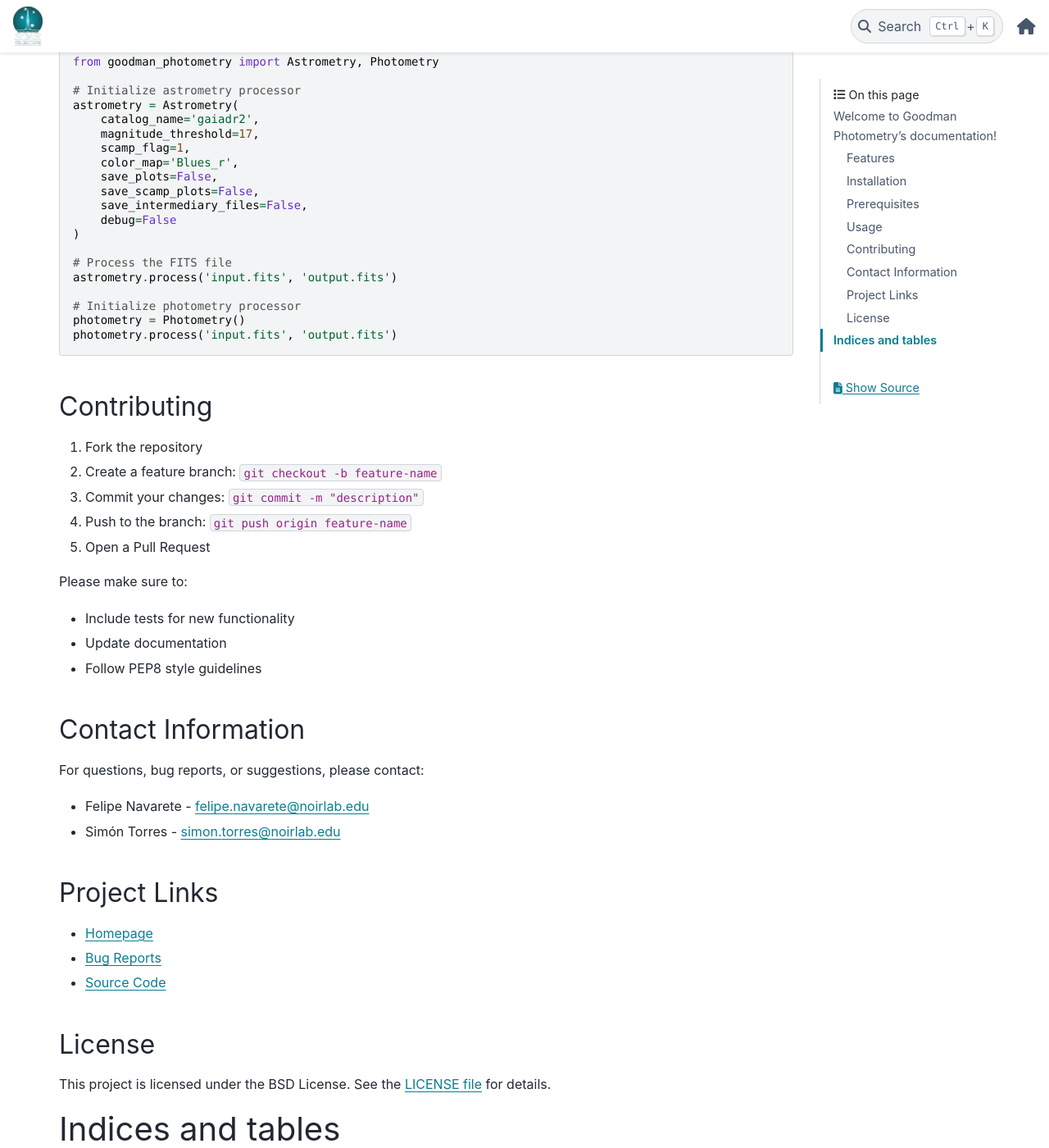
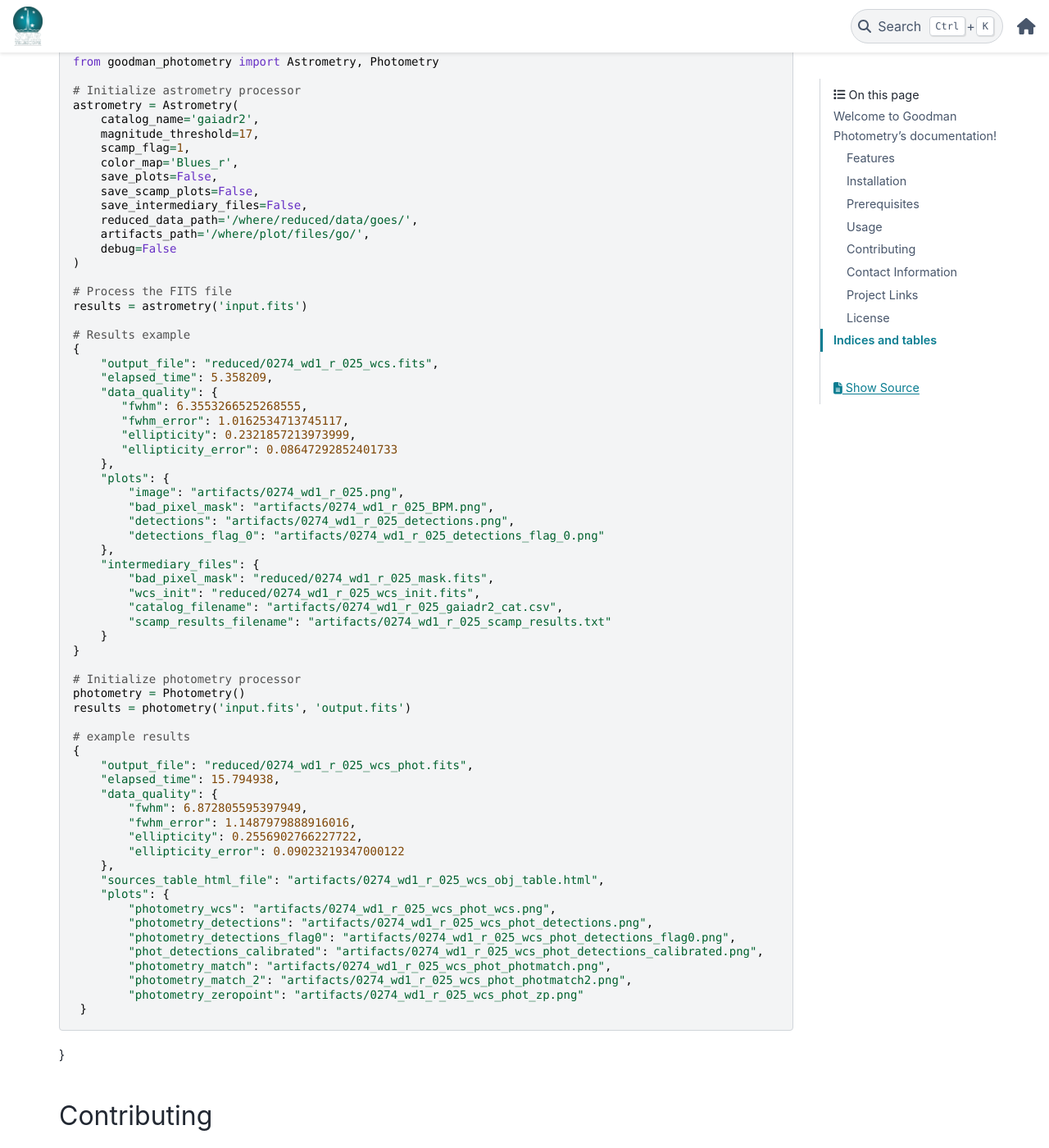
Before and after one commit to soar-telescope/goodman_photometry, a Sphinx documentation site: the page built from docs/source/index.rst, in a window 1280 px wide and 1400 px high, scrolled down 1757 px. Shown: the whole window at 82% size. Built offline with Sphinx 7.4.7 and the PyData theme 0.15.4, drawn with Linux system fonts in a browser that asks for light colours.

Commit message:
update documentation

```diff
--- a/docs/source/index.rst
+++ b/docs/source/index.rst
@@ -92,15 +92,63 @@ You can also use the package as a library in your Python code:
        save_plots=False,
        save_scamp_plots=False,
        save_intermediary_files=False,
+       reduced_data_path='/where/reduced/data/goes/',
+       artifacts_path='/where/plot/files/go/',
        debug=False
    )
 
    # Process the FITS file
-   astrometry.process('input.fits', 'output.fits')
+   results = astrometry('input.fits')
+
+   # Results example
+   {
+       "output_file": "reduced/0274_wd1_r_025_wcs.fits",
+       "elapsed_time": 5.358209,
+       "data_quality": {
+          "fwhm": 6.3553266525268555,
+          "fwhm_error": 1.0162534713745117,
+          "ellipticity": 0.2321857213973999,
+          "ellipticity_error": 0.08647292852401733
+       },
+       "plots": {
+           "image": "artifacts/0274_wd1_r_025.png",
+           "bad_pixel_mask": "artifacts/0274_wd1_r_025_BPM.png",
+           "detections": "artifacts/0274_wd1_r_025_detections.png",
+           "detections_flag_0": "artifacts/0274_wd1_r_025_detections_flag_0.png"
+       },
+       "intermediary_files": {
+           "bad_pixel_mask": "reduced/0274_wd1_r_025_mask.fits",
+           "wcs_init": "reduced/0274_wd1_r_025_wcs_init.fits",
+           "catalog_filename": "artifacts/0274_wd1_r_025_gaiadr2_cat.csv",
+           "scamp_results_filename": "artifacts/0274_wd1_r_025_scamp_results.txt"
+       }
+   }
 
    # Initialize photometry processor
    photometry = Photometry()
-   photometry.process('input.fits', 'output.fits')
+   results = photometry('input.fits', 'output.fits')
+
+   # example results
+   {
+       "output_file": "reduced/0274_wd1_r_025_wcs_phot.fits",
+       "elapsed_time": 15.794938,
+       "data_quality": {
+           "fwhm": 6.872805595397949,
+           "fwhm_error": 1.1487979888916016,
+           "ellipticity": 0.2556902766227722,
+           "ellipticity_error": 0.09023219347000122
+       },
+       "sources_table_html_file": "artifacts/0274_wd1_r_025_wcs_obj_table.html",
+       "plots": {
+           "photometry_wcs": "artifacts/0274_wd1_r_025_wcs_phot_wcs.png",
+           "photometry_detections": "artifacts/0274_wd1_r_025_wcs_phot_detections.png",
+           "photometry_detections_flag0": "artifacts/0274_wd1_r_025_wcs_phot_detections_flag0.png",
+           "phot_detections_calibrated": "artifacts/0274_wd1_r_025_wcs_phot_detections_calibrated.png",
+           "photometry_match": "artifacts/0274_wd1_r_025_wcs_phot_photmatch.png",
+           "photometry_match_2": "artifacts/0274_wd1_r_025_wcs_phot_photmatch2.png",
+           "photometry_zeropoint": "artifacts/0274_wd1_r_025_wcs_phot_zp.png"
+    }
+}
 
 Contributing
 ------------
```
